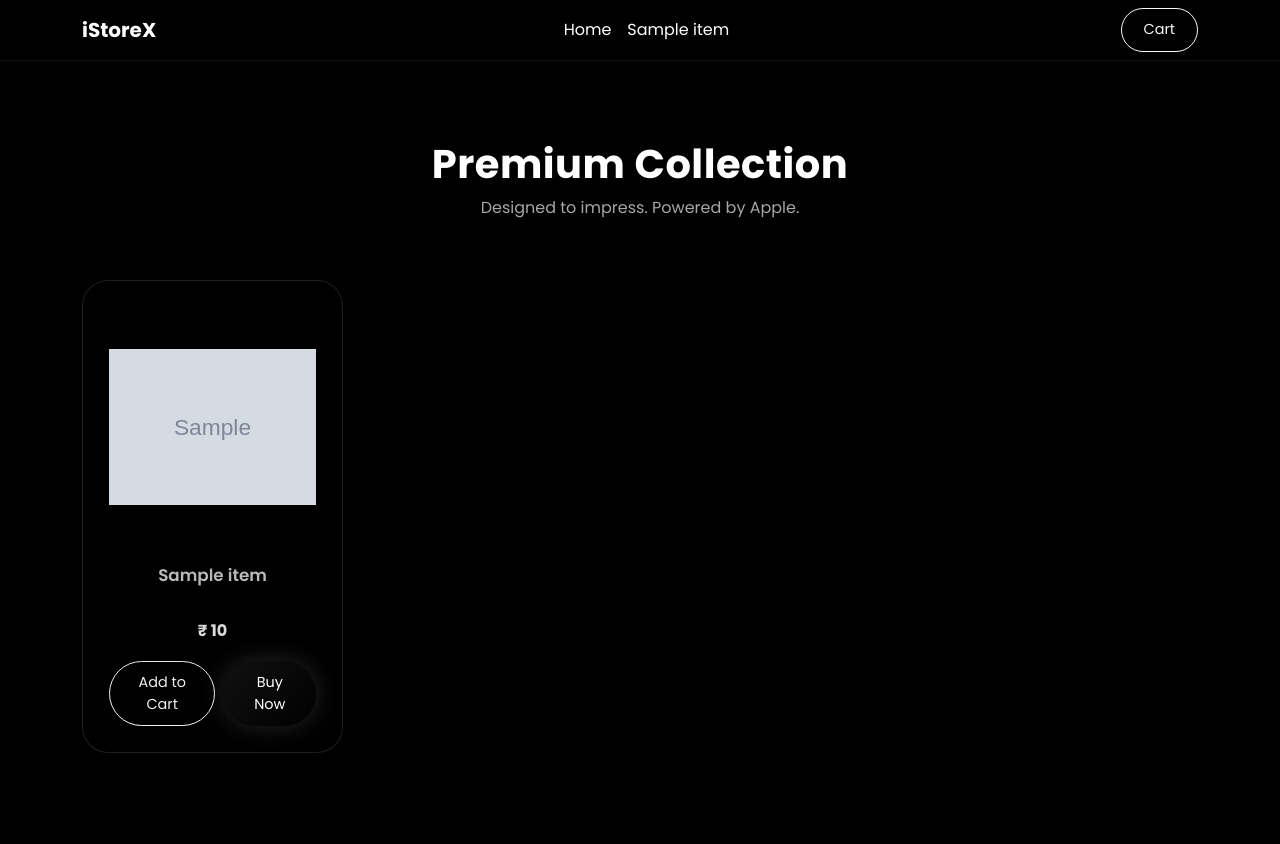
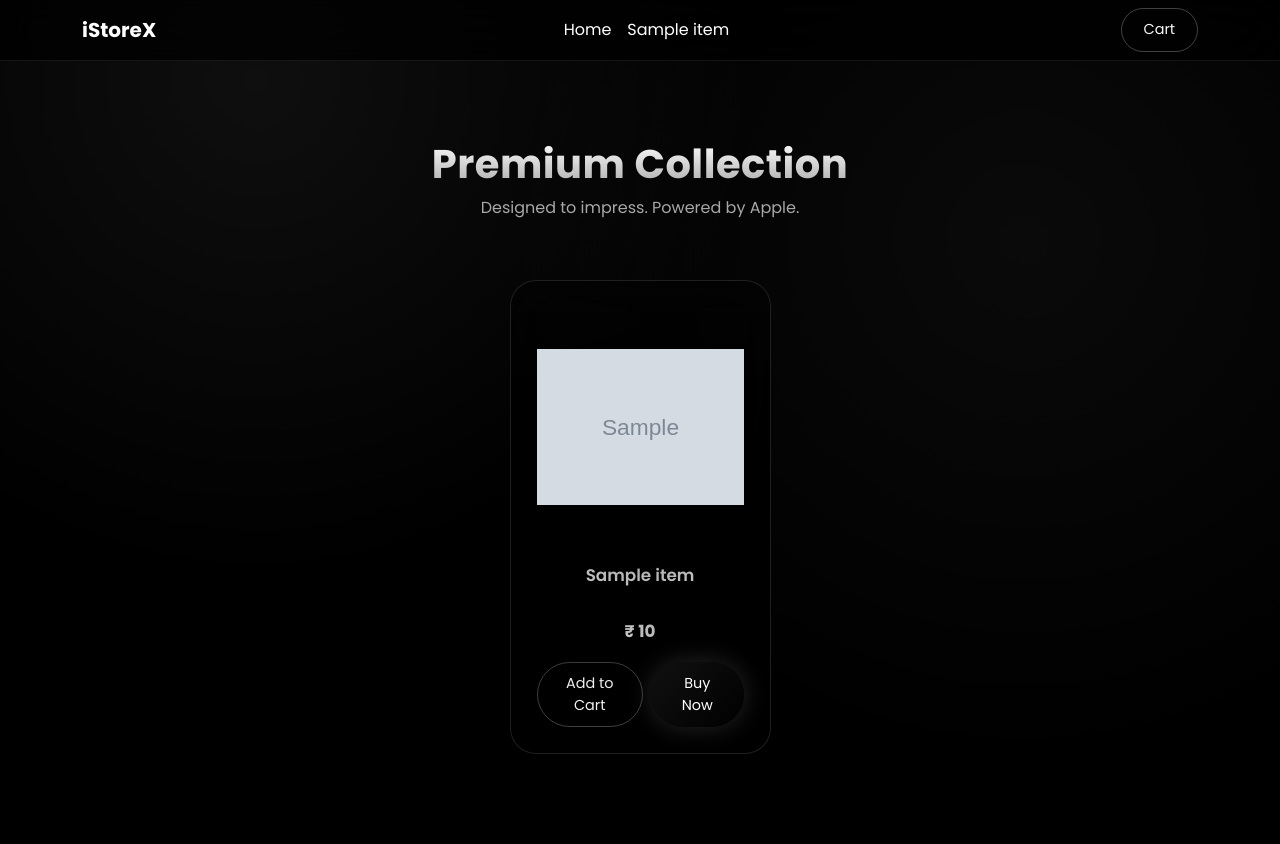
Before and after one commit to tanvi2711/Python_Full_stack_Projects, a Django app: template iStoreX/templates/products.html in a window 1280 px wide. Before the commit the page ends 753 px from the top, so only its background shows below. Run offline with Django 5.2, Linux system fonts and the light colour scheme; the template is opened without the code that fills it: most values are stand-ins (such as "Sample title", 1, 10 or a date in 2020); grey boxes marked "Sample" are stand-in pictures.

Commit message:
ui: enhance product page with glassmorphism and animations

```diff
--- a/iStoreX/templates/products.html
+++ b/iStoreX/templates/products.html
@@ -16,6 +16,18 @@ body{
   background:#000;
   color:white;
   overflow-x:hidden;
+}
+
+/* Ambient background glow */
+body::before{
+  content:"";
+  position:fixed;
+  inset:0;
+  background:
+    radial-gradient(circle at 20% 10%, rgba(255,255,255,.06), transparent 40%),
+    radial-gradient(circle at 80% 30%, rgba(255,255,255,.04), transparent 45%);
+  pointer-events:none;
+  z-index:-1;
 }
 
 /* ================= NAVBAR ================= */
@@ -39,6 +51,9 @@ body{
 .section-title h1{
   font-weight:700;
   letter-spacing:.5px;
+  background:linear-gradient(180deg,#fff,#aaa);
+  -webkit-background-clip:text;
+  -webkit-text-fill-color:transparent;
 }
 .section-title p{
   color:rgba(255,255,255,.65);
@@ -58,7 +73,22 @@ body{
   overflow:hidden;
 }
 
-/* SHINE */
+/* Glass reflection */
+.product-card::before{
+  content:"";
+  position:absolute;
+  top:0;
+  left:0;
+  right:0;
+  height:40%;
+  background:linear-gradient(
+    to bottom,
+    rgba(255,255,255,.08),
+    transparent);
+  opacity:.15;
+}
+
+/* Shine sweep */
 .product-card::after{
   content:"";
   position:absolute;
@@ -86,12 +116,10 @@ body{
   filter:drop-shadow(0 50px 90px rgba(0,0,0,.95));
   transition:.6s;
 }
-.product-card:hover img{transform:scale(1.08)}
-
 .product-card:hover img{
-  animation: float 4s ease-in-out infinite;
+  transform:scale(1.08);
+  animation:float 4s ease-in-out infinite;
 }
-
 
 @keyframes float{
   0%{transform:translateY(0)}
@@ -104,11 +132,19 @@ body{
   font-size:1.05rem;
   font-weight:600;
   min-height:44px;
+  transition:.3s;
+}
+.product-card:hover h2{
+  letter-spacing:.4px;
 }
 
 .price{
   font-weight:700;
+  font-size:1.05rem;
   margin:10px 0 18px;
+  background:linear-gradient(90deg,#fff,#bbb);
+  -webkit-background-clip:text;
+  -webkit-text-fill-color:transparent;
 }
 
 /* ================= BUTTONS ================= */
@@ -153,6 +189,12 @@ body{
   border-radius:40px;
   padding:10px 22px;
   font-size:.9rem;
+  border:1px solid rgba(255,255,255,.25);
+  transition:.3s;
+}
+.btn-outline-light:hover{
+  background:rgba(255,255,255,.08);
+  box-shadow:0 0 12px rgba(255,255,255,.25);
 }
 
 /* ================= SCROLL REVEAL ================= */
@@ -171,7 +213,6 @@ body{
     transform:none!important;
   }
 }
-
 </style>
 </head>
 
@@ -205,18 +246,23 @@ body{
   <div class="container">
 
     <div class="section-title reveal">
-      <h1>Premium Collection</h1>
-      <p>Designed to impress. Powered by Apple.</p>
+      <h1 class="display-6">Premium Collection</h1>
+      <p class="fs-6">Designed to impress. Powered by Apple.</p>
     </div>
 
-    <div class="row g-4">
+    {% if not product %}
+    <div class="text-center text-muted py-5">
+      <h4>No products available</h4>
+      <p>Please check back later</p>
+    </div>
+    {% endif %}
 
+    <div class="row g-4 justify-content-center">
       {% for item in product %}
       <div class="col-lg-3 col-md-4 col-sm-6 reveal">
         <div class="product-card">
 
-         <img src="{{ item.image.url }}" loading="lazy" alt="{{ item.name }}">
-
+          <img src="{{ item.image.url }}" loading="lazy" alt="{{ item.name }}">
 
           <h2>{{ item.name }}</h2>
 
@@ -230,14 +276,13 @@ body{
         </div>
       </div>
       {% endfor %}
+    </div>
 
-    </div>
   </div>
 </section>
 
 <script>
 const reveals = document.querySelectorAll(".reveal");
-
 const observer = new IntersectionObserver(entries=>{
   entries.forEach(entry=>{
     if(entry.isIntersecting){
@@ -245,11 +290,9 @@ const observer = new IntersectionObserver(entries=>{
       observer.unobserve(entry.target);
     }
   });
-},{ threshold: 0.15 });
-
-reveals.forEach(el => observer.observe(el));
+},{threshold:0.15});
+reveals.forEach(el=>observer.observe(el));
 </script>
-
 
 <script src="https://cdn.jsdelivr.net/npm/bootstrap@5.3.2/dist/js/bootstrap.bundle.min.js"></script>
 </body>
```
